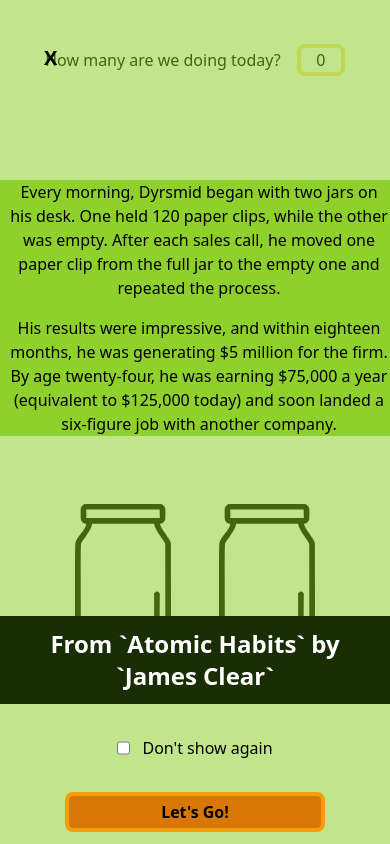
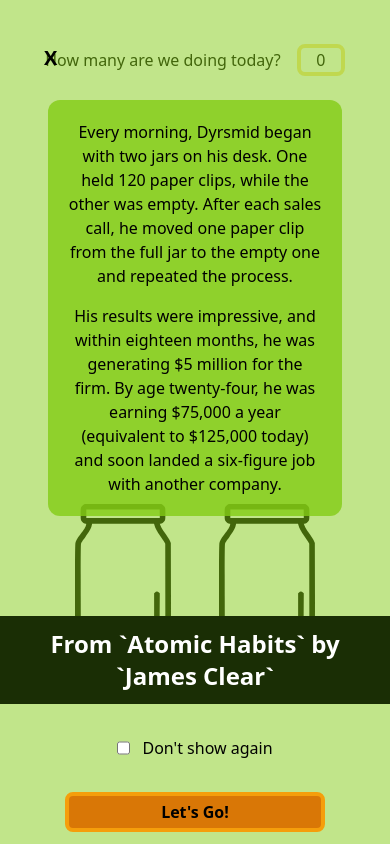
Before and after one commit to noviceGuru/paperclip-habit-tracker, a React (Vite) app: page / in a window 390 px wide. Built offline with nearby package versions, Linux system fonts and the light colour scheme.

Commit message:
margin, padding and responsiveness of text on overlay was improved

```diff
--- a/src/components/overlay/Overlay.tsx
+++ b/src/components/overlay/Overlay.tsx
@@ -23,7 +23,8 @@ export default function Overlay() {
                     >
                         X
                     </div>
-                    <div className="bg-lime-500 bg-opacity-80 felx ps-2 text-md sm:text-lg md:text-xl lg:text-2xl text-center">
+                    <div className="bg-lime-500 bg-opacity-80 felx p-5 text-md sm:text-lg md:text-xl lg:text-2xl text-center rounded-xl
+                    mx-12 md:mx-28 lg:mx-48 2xl:mx-56">
                         <p>
                             Every morning, Dyrsmid began with two jars on his
                             desk. One held 120 paper clips, while the other was
```
